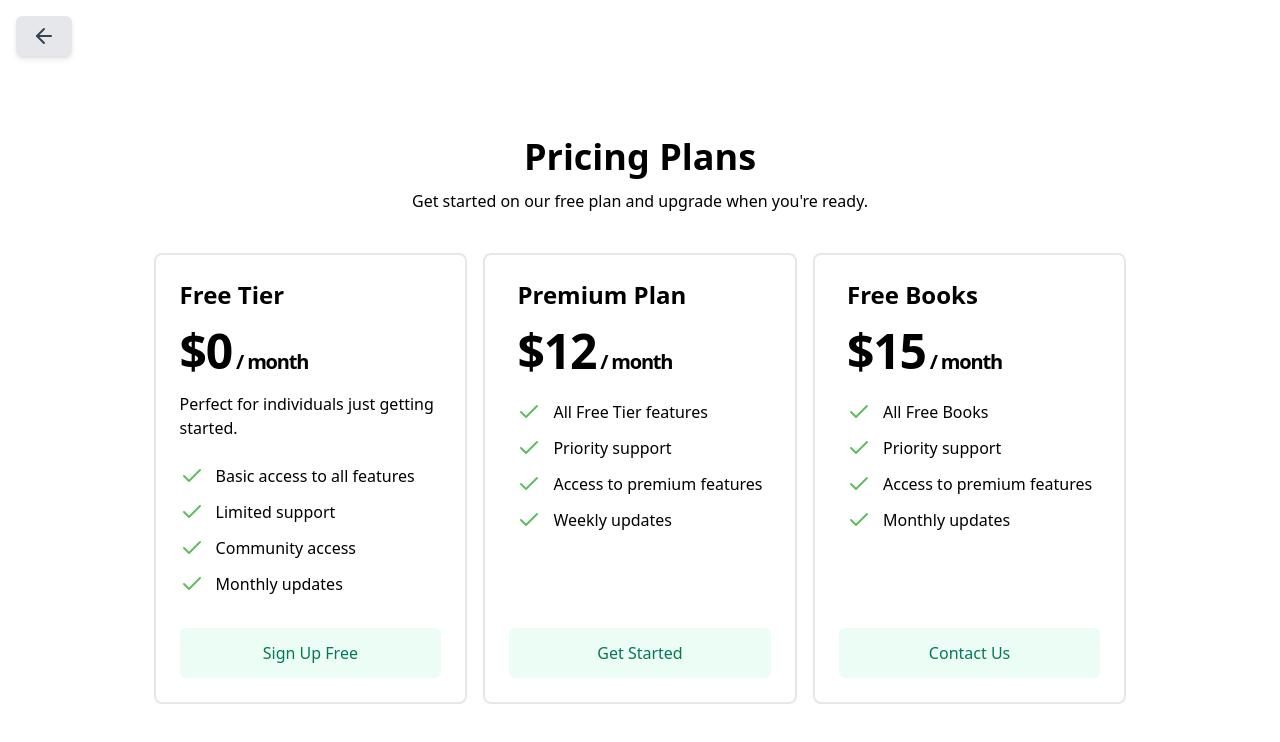
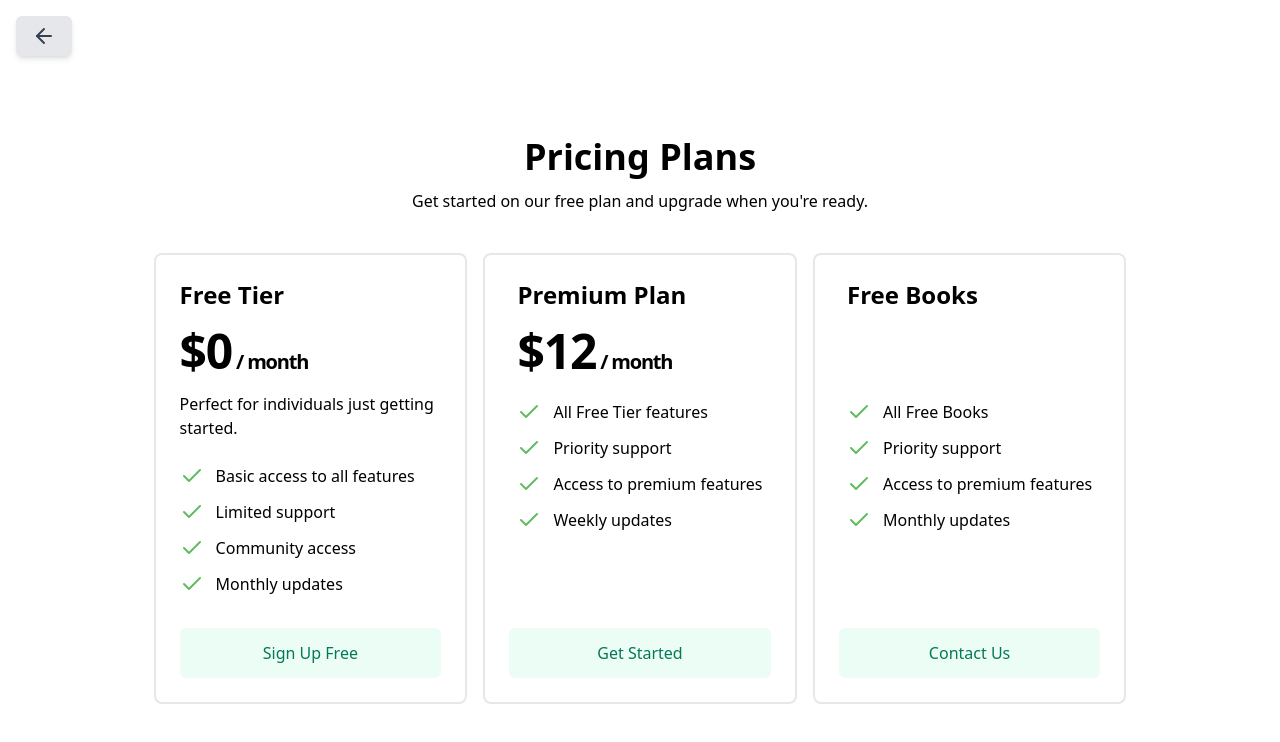
Before and after one commit to hammadyounas/lesson_app, a Next.js app: page /pricing in a window 1280 px wide. Shown: the top 742 px of the page. Built offline with nearby package versions, Linux system fonts and the light colour scheme; what tailwindcss-animated would draw is missing.

Commit message:
remove free books card pricing

```diff
--- a/app/pricing/page.jsx
+++ b/app/pricing/page.jsx
@@ -34,7 +34,7 @@ const pricingPlans = [
   },
   {
     title: "Free Books",
-      price: "$15",
+      price: "",
       features: [
         "All Free Books",
         "Priority support",
@@ -61,7 +61,7 @@ const PricingCard = ({
         <h2 className="text-2xl font-semibold">{title}</h2>
         <p className="mt-4 text-5xl font-extrabold tracking-tight">
           {price}
-          <span className="ml-1 text-xl font-semibold">/ month</span>
+          <span className={`ml-1 text-xl font-semibold  ${title === 'Free Books' ? 'text-transparent': ''}`}>/ month</span>
         </p>
         <p className="mt-4">{description}</p>
         <ul className="mt-6 space-y-3">
--- a/components/LandingPage/PricingSection.jsx
+++ b/components/LandingPage/PricingSection.jsx
@@ -28,7 +28,7 @@ export default function PricingSection() {
     },
     {
       title: "Free Books",
-      price: "$15",
+      price: "",
       features: [
         "All Free Books",
         "Priority support",
--- a/components/PricingCard.jsx
+++ b/components/PricingCard.jsx
@@ -15,7 +15,7 @@ const PricingCard = ({
         <h2 className="text-2xl font-semibold text-white mb-2">{title}</h2>
         <p className="mt-4 text-5xl font-extrabold tracking-tight text-white">
           {price}
-          <span className="ml-1 text-xl font-semibold text-white">/ month</span>
+          <span className={`ml-1 text-xl font-semibold text-white ${title === 'Free Books' ? 'text-transparent': ''}`}>/ month</span>
         </p>
         <p className="mt-4 text-white">{description}</p>
         <ul className="mt-6 space-y-3">
```
